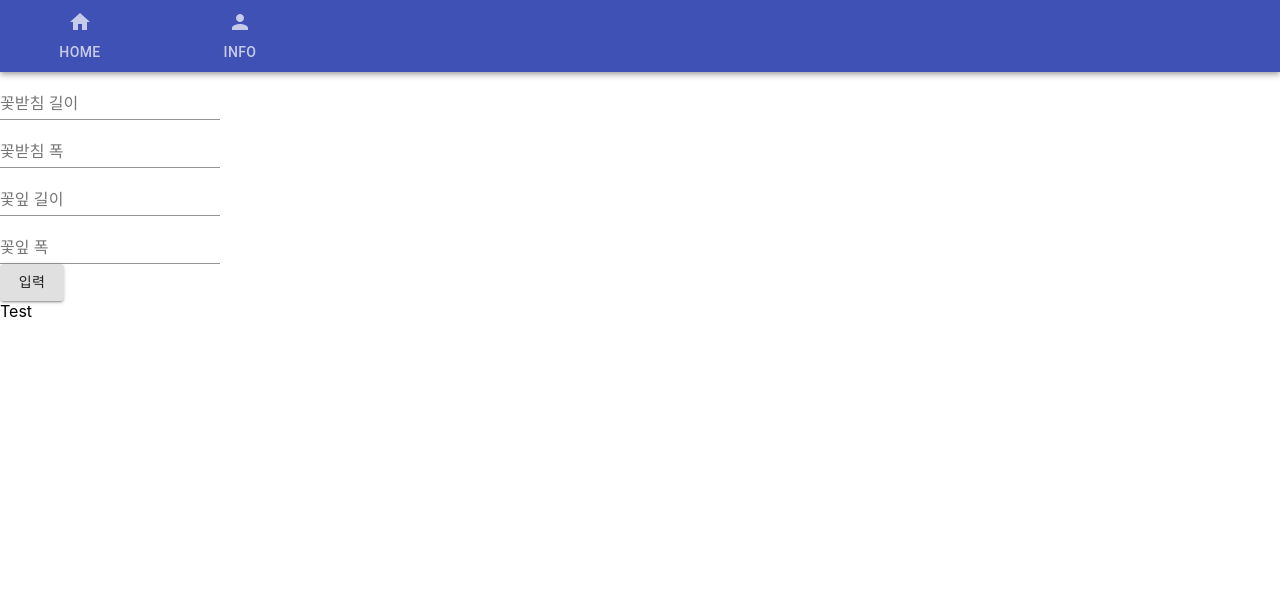
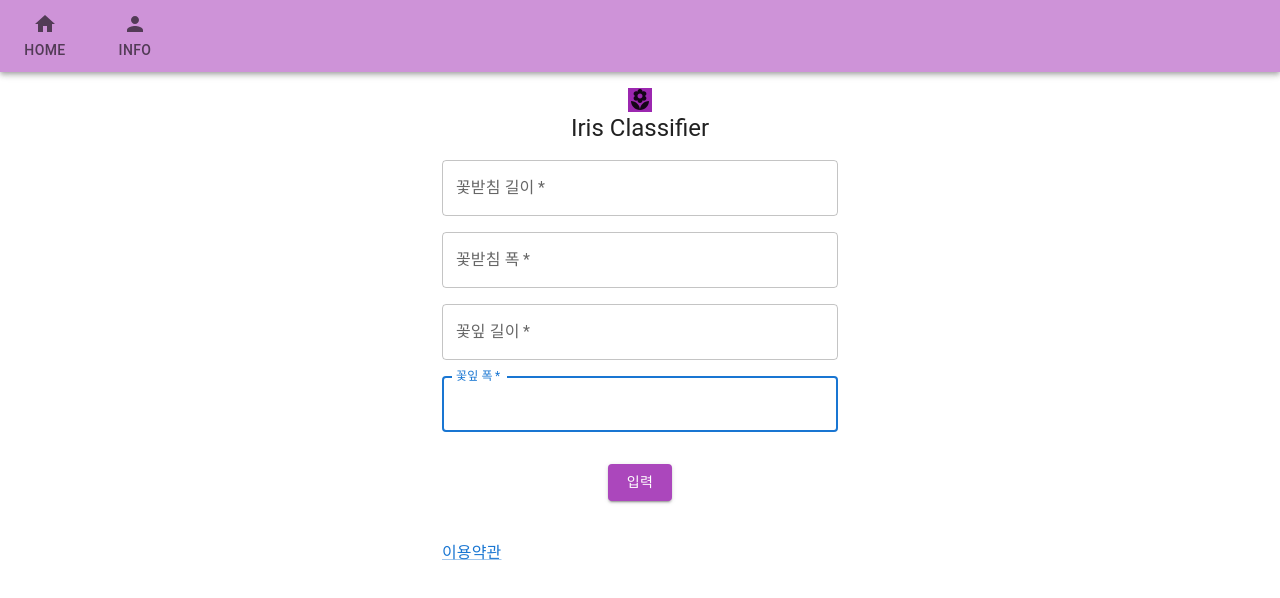
Before and after one commit to kaintels/iris-classifier-electron, a React (Create React App) app: page /#/ in a window 1280 px wide. Shown: the top 598 px of the page. Built offline with nearby package versions, Linux system fonts and the light colour scheme; no server answers; the HTML template or start-up script is replaced by a standard one.

Commit message:
Update component

```diff
--- a/src/component/Footer.jsx
+++ b/src/component/Footer.jsx
@@ -1,5 +1,11 @@
+import Container from '@mui/material/Container';
+import Link from '@mui/material/Link'
 export default function Footer(){
     return <div>
-        Test
+            <Container maxWidth="xs" sx={{mt:5}}>
+                <Link href="#">
+                    이용약관
+                </Link>
+            </Container>
     </div>
 }
--- a/src/component/Header.jsx
+++ b/src/component/Header.jsx
@@ -1,12 +1,17 @@
-import {AppBar, Tabs, Tab} from "@material-ui/core";
-import {Home, Person} from "@material-ui/icons";
+import {AppBar} from "@mui/material";
+import {Tabs} from "@mui/material";
+import {Tab} from "@mui/material";
+
+import HomeIcon from '@mui/icons-material/Home';
+import PersonIcon from '@mui/icons-material/Person';
+import {purple} from "@mui/material/colors";
 
 export default function Header(){
     return <div>
-        <AppBar position={"static"}>
+        <AppBar position={"static"} sx={{backgroundColor:purple[200]}}>
         <Tabs>
-            <Tab label={"home"} icon={<Home></Home>}> </Tab>
-            <Tab label={"info"} icon={<Person></Person>}> </Tab>
+            <Tab label={"home"} icon={<HomeIcon></HomeIcon>}> </Tab>
+            <Tab label={"info"} icon={<PersonIcon></PersonIcon>}> </Tab>
         </Tabs>
         </AppBar>
     </div>
--- a/src/component/Home.jsx
+++ b/src/component/Home.jsx
@@ -1,19 +1,44 @@
-import { TextField, Button } from "@material-ui/core";
+import Avatar from '@mui/material/Avatar';
+import Button from '@mui/material/Button';
+import CssBaseline from '@mui/material/CssBaseline';
+import TextField from '@mui/material/TextField';
+import LocalFloristIcon from '@mui/icons-material/LocalFlorist';
+import Box from '@mui/material/Box';
+import Typography from '@mui/material/Typography';
+import Container from '@mui/material/Container';
+import {purple} from "@mui/material/colors";
 
+const style = {
+    "& .MuiOutlinedInput-root": {
+        "&.Mui-focused fieldset": {
+            borderColor: "red"
+        }
+    }
+}
 export default function Home(){
     return <div className={"Home"}>
-        <div>
-            <TextField label="꽃받침 길이" />
-        </div>
-        <div>
-            <TextField label="꽃받침 폭" />
-        </div>
-        <div>
-            <TextField label="꽃잎 길이" />
-        </div>
-        <div>
-            <TextField label="꽃잎 폭" />
-        </div>
-        <Button variant="contained">입력</Button>
+            <Container maxWidth="xs" sx={{mt:"10px"}}>
+                <CssBaseline />
+                <Box
+                    sx={{
+                        marginTop: 2,
+                        display: 'flex',
+                        flexDirection: 'column',
+                        alignItems: 'center',
+                    }}
+                >
+                    <LocalFloristIcon sx={{backgroundColor : purple[500]}}></LocalFloristIcon>
+                    <Typography component="h1" variant="h5" sx={{marginBottom : 2}}>
+                        Iris Classifier
+                    </Typography>
+
+                        <TextField label="꽃받침 길이" required fullWidth autoFocus sx={{marginBottom : 2}} />
+                        <TextField label="꽃받침 폭" required fullWidth autoFocus sx={{marginBottom : 2}} />
+                        <TextField label="꽃잎 길이" required fullWidth autoFocus sx={{marginBottom : 2}} />
+                        <TextField label="꽃잎 폭" required fullWidth autoFocus sx={{marginBottom : 2}} />
+
+                    <Button variant="contained" sx={{backgroundColor:purple[400], marginTop: 2}}>입력</Button>
+                    </Box>
+            </Container>
     </div>
 }
```
